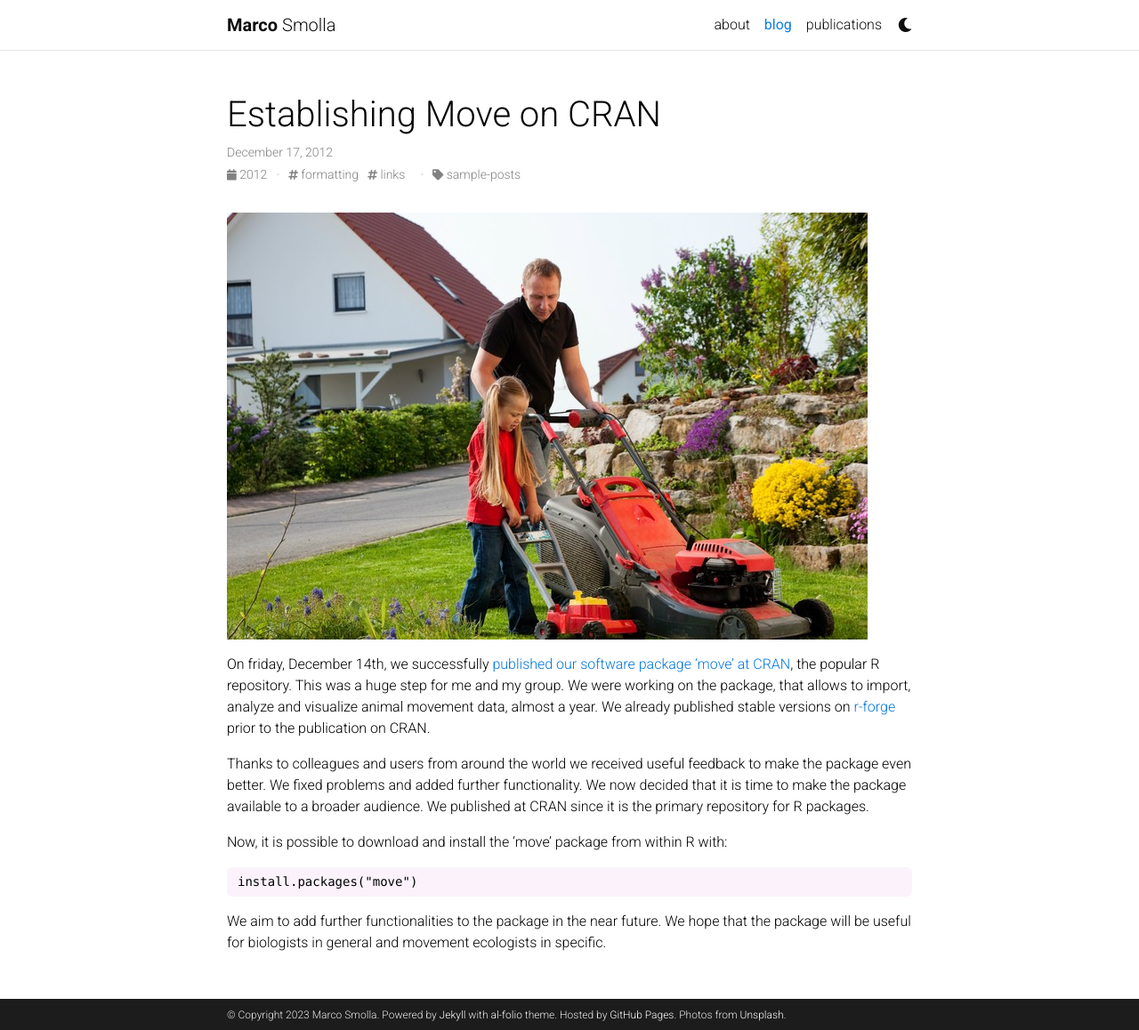
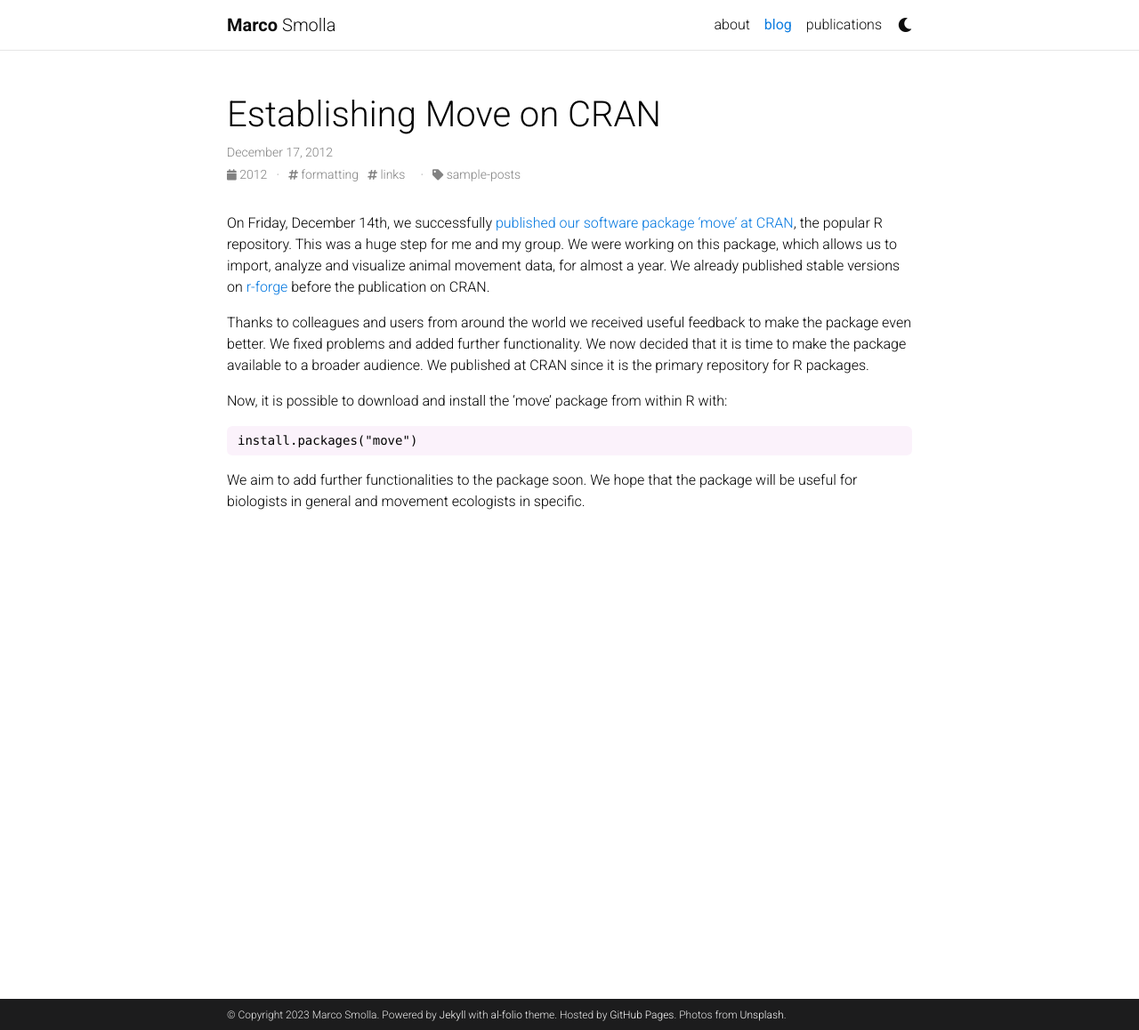
Before and after one commit to marcosmolla/marcosmolla.github.io, a Jekyll site: the page built from _posts/2012-12-17-establishing-move-on-cran.md, in a window 1280 px wide and 1158 px high. Shown: the whole window at 89% size. Built offline with Jekyll 4.4.1, drawn with Linux system fonts in a browser that asks for light colours; comment, search, counter and statistics services are not loaded; a style sheet for code colours, icons or effects is not loaded.

Commit message:
Update 2012-12-17-establishing-move-on-cran.md

````diff
--- a/_posts/2012-12-17-establishing-move-on-cran.md
+++ b/_posts/2012-12-17-establishing-move-on-cran.md
@@ -6,9 +6,8 @@ description: The move software package is now on CRAN
 tags: formatting links
 categories: sample-posts
 ---
-![featured](/assets/img/featured_hu19337feddcabfbd8f6d4d46d8a8fceb6_2966410_720x0_resize_q90_lanczos.jpg)
 
-On friday, December 14th, we successfully [published our software package ‘move’ at CRAN](http://cran.r-project.org/web/packages/move/index.html), the popular R repository. This was a huge step for me and my group. We were working on the package, that allows to import, analyze and visualize animal movement data, almost a year. We already published stable versions on [r-forge](https://r-forge.r-project.org/R/?group_id=1349) prior to the publication on CRAN.
+On Friday, December 14th, we successfully [published our software package ‘move’ at CRAN](http://cran.r-project.org/web/packages/move/index.html), the popular R repository. This was a huge step for me and my group. We were working on this package, which allows us to import, analyze and visualize animal movement data, for almost a year. We already published stable versions on [r-forge](https://r-forge.r-project.org/R/?group_id=1349) before the publication on CRAN.
 
 Thanks to colleagues and users from around the world we received useful feedback to make the package even better. We fixed problems and added further functionality. We now decided that it is time to make the package available to a broader audience. We published at CRAN since it is the primary repository for R packages.
 
@@ -18,4 +17,4 @@ Now, it is possible to download and install the ‘move’ package from within R
 install.packages("move")
 ```
 
-We aim to add further functionalities to the package in the near future. We hope that the package will be useful for biologists in general and movement ecologists in specific.
+We aim to add further functionalities to the package soon. We hope that the package will be useful for biologists in general and movement ecologists in specific.
````
